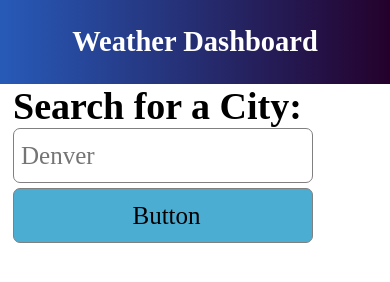
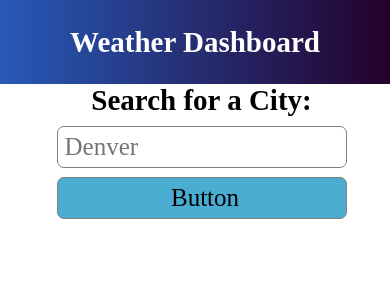
Before and after one commit to Subashsunar/responsive-weather-dashboard-v2, a plain HTML site: page index.html in a window 390 px wide. Drawn offline with Linux system fonts and the light colour scheme.

Commit message:
Checking to see if it is working or not?

```diff
--- a/index.html
+++ b/index.html
@@ -21,5 +21,8 @@
             <button type="button">Button</button>
         </div>
     </div>
+    <div class="result">
+
+    </div>
 </body>
 </html>
--- a/style.css
+++ b/style.css
@@ -39,18 +39,88 @@ button {
     background-color: rgb(76, 173, 211);
 }
 
+@media (max-width: 1440px) {
+    nav {
+        text-align: center;
+    }
+    nav h1 {
+        font-size: 45px;
+    }
+    input {
+        margin-top: 9px;
+        width: 425px;
+        height: 55px;
+    }
+    button {
+        width: 425px;
+    }
+}
 
+@media (max-width: 1024px) {
+    nav {
+        text-align: center;
+    }
+    nav h1 {
+        font-size: 35px;
+    }
+    .heading h1 {
+        font-size: 25px;
+    }
+    input {
+        margin-top: 6px;
+        width: 300px;
+        height: 42px;
+    }
+    button {
+        width: 300px;
+        height: 42px;
+    }
+}
 
-@media (max-width: 699px) {
+@media (max-width: 768px) {
+    nav h1 {
+        font-size: 32px;
+    }
+    input {
+        margin-top: 9px;
+        width: 250px;
+        height: 45px;
+    }
+    .heading h1 {
+        font-size: 24px;
+    }
+    button {
+        margin-top: 4px;
+        width: 250px;
+        height: 42px;
+    }
+}
+
+@media (max-width: 425px) {
     nav {
         width: 100%;
         text-align: center;
-        font-size: 19px;
+    }
+    nav h1 {
+        font-size: 29px;
+    }
+    .search {
+        display: flex;
+        justify-content: center;
+        text-align: center;
+        align-items: center;
+    }
+    .heading h1 {
+        font-size: 29px;
     }
     input {
-        width: 300px;
+        margin-top: 9px;
+        width: 290px;
+        height: 42px;
     }
     button {
-        width: 300px;
+        margin-top: 4px;
+        width: 290px;
+        height: 42px;
     }
 }
```
